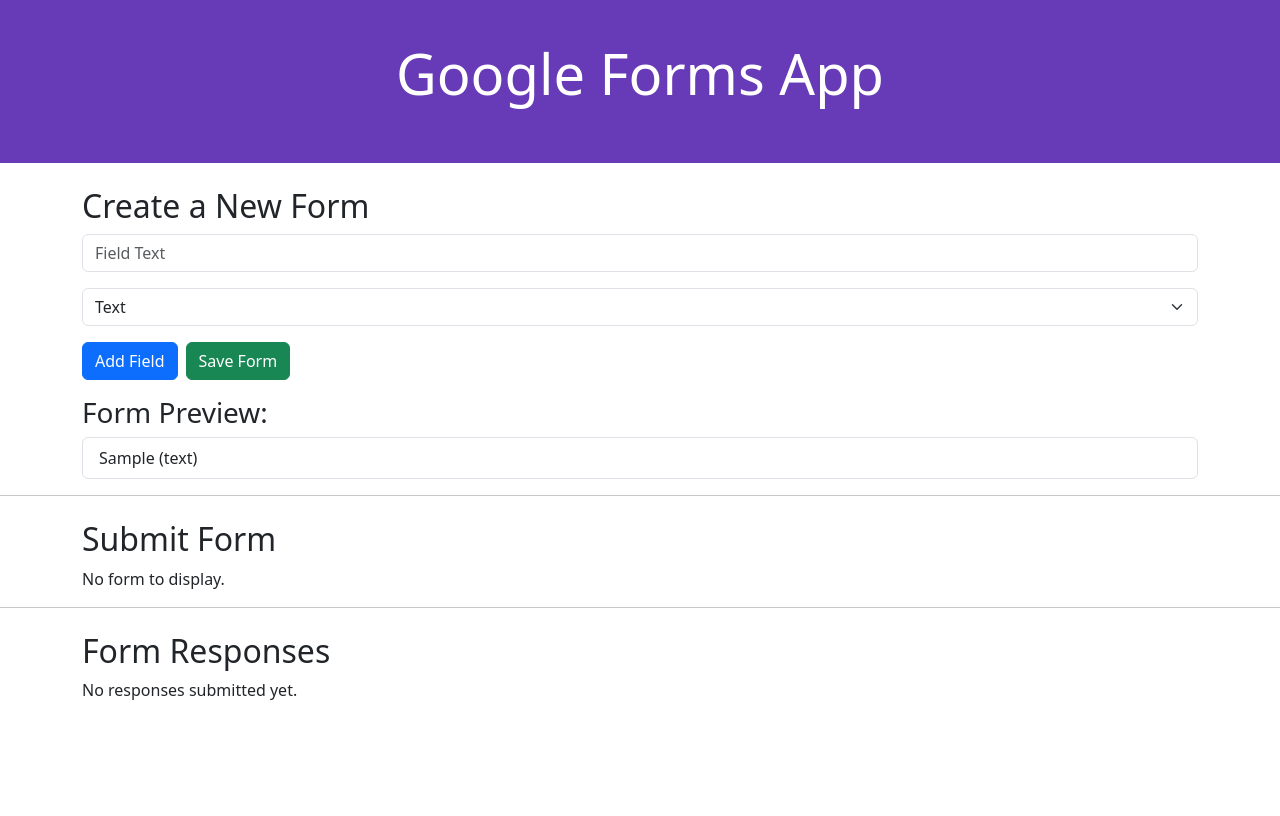
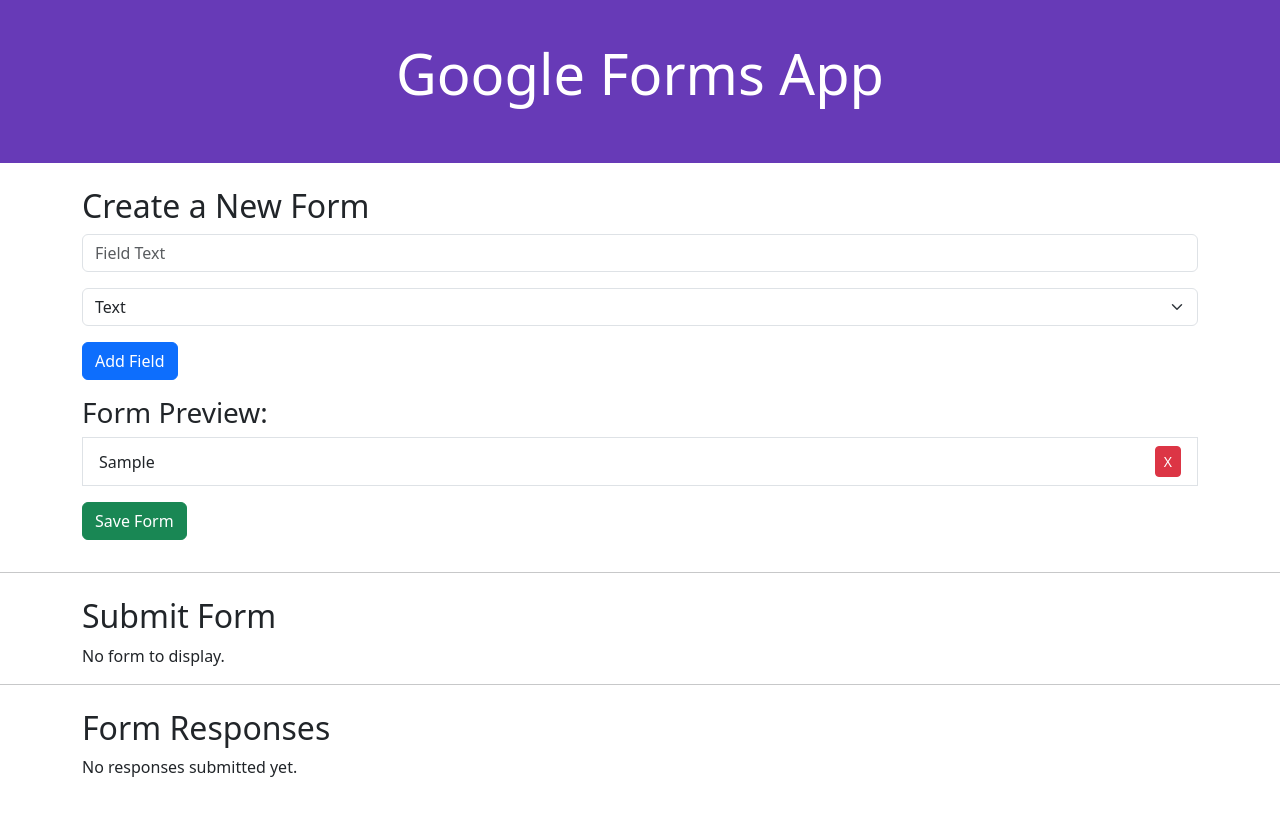
Before and after one commit to DiegoCass01/forms-app, a React (Create React App) app: page / in a window 1280 px wide. Both pictures are taken after typing "Sample" into the empty fields and a click on the button "Add Field". Shown: the top 816 px of the page. Built offline with nearby package versions, Linux system fonts and the light colour scheme.

Commit message:
delete button and update

```diff
--- a/src/components/FormBuilder.js
+++ b/src/components/FormBuilder.js
@@ -18,6 +18,13 @@
 
   const saveForm = () => {
     onSaveForm(formFields);
+  };
+
+  const deleteField = (indexToRemove) => {
+    const updatedFields = formFields.filter(
+      (_, index) => index !== indexToRemove
+    );
+    setFormFields(updatedFields);
   };
 
   return (
@@ -48,23 +55,38 @@
         <button className="btn btn-primary me-2" onClick={addField}>
           Add Field
         </button>
-        <button className="btn btn-success" onClick={saveForm}>
-          Save Form
-        </button>
       </div>
 
       <h3>Form Preview:</h3>
-      <ul className="list-group">
-        {formFields.length > 0 ? (
-          formFields.map((field, index) => (
-            <li className="list-group-item" key={index}>
-              {field.label} ({field.type})
-            </li>
-          ))
-        ) : (
-          <p>No preview.</p>
-        )}
-      </ul>
+
+      {formFields.length > 0 ? (
+        formFields.map((field, index) => (
+          <ul className="list-group">
+            <div className="mb-3">
+              <li
+                key={index}
+                className="list-group-item d-flex justify-content-between align-items-center"
+              >
+                <span>{field.label}</span>
+                <button
+                  onClick={() => deleteField(index)}
+                  className="btn btn-danger btn-sm"
+                >
+                  X
+                </button>
+              </li>
+            </div>
+
+            <div className="mb-3">
+              <button className="btn btn-success" onClick={saveForm}>
+                Save Form
+              </button>
+            </div>
+          </ul>
+        ))
+      ) : (
+        <p>No preview.</p>
+      )}
     </div>
   );
 };
```
Also changed, not shown: src/index.css (line endings or trailing spaces), 1 other file (tests, documents, lock files or other folders).
